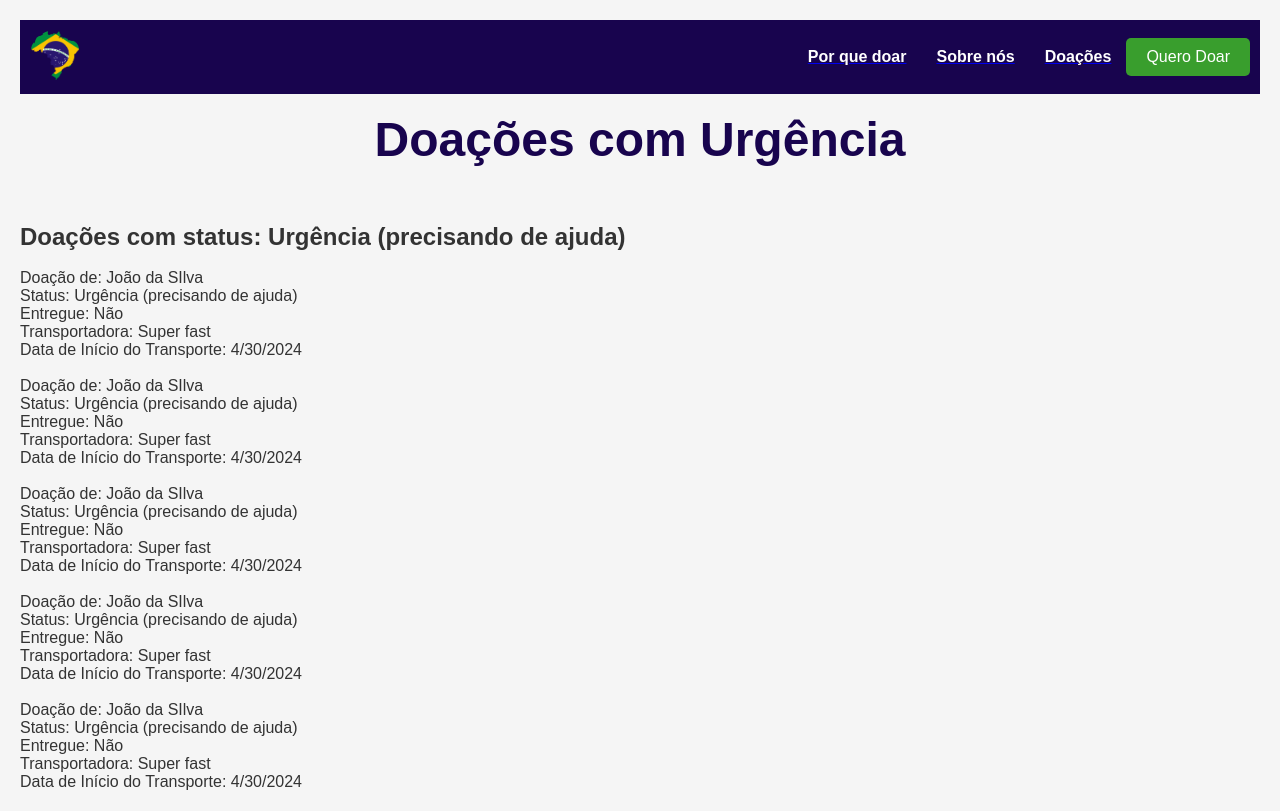
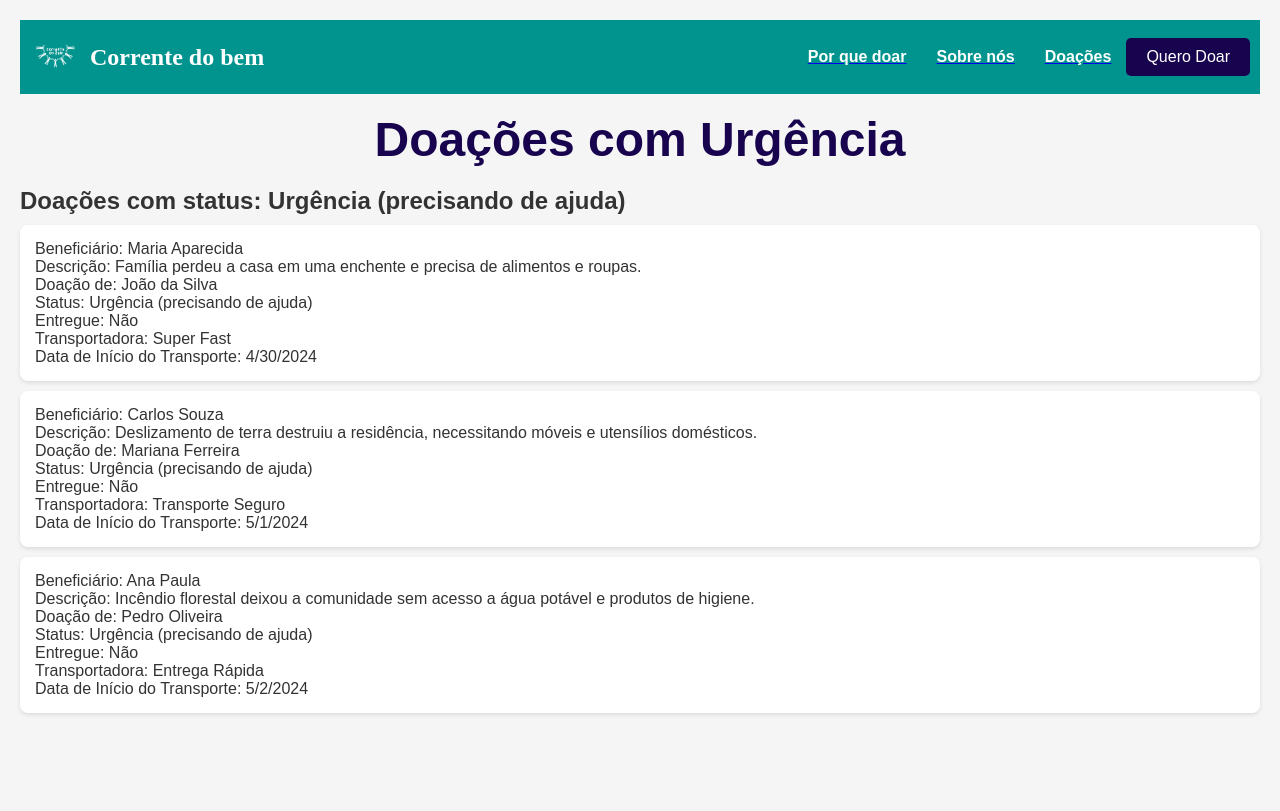
Before and after one commit to polichain/hackathon-g1, a Next.js app in the folder packages/nextjs/: page /quero-doar in a window 1280 px wide. Built offline with nearby package versions, Linux system fonts and the light colour scheme.

Commit message:
modificacoes finais

```diff
--- a/packages/nextjs/pages/quero-doar.tsx
+++ b/packages/nextjs/pages/quero-doar.tsx
@@ -3,19 +3,61 @@ import Image from "next/image";
 import Link from "next/link";
 import logo from "../public/logo.png";
 
-/* aqui fingi ter doações */
+interface Need {
+  id: number;
+  beneficiary: string;
+  description: string;
+  status: string;
+  requiresTransport: boolean;
+}
 
-const needs = [
-  { id: 1, beneficiary: "Maria aparecida", description: "Need description", status: "Ativa", requiresTransport: true },
+interface Donation {
+  needId: number;
+  donor: string;
+  delivered: boolean;
+  carrier: string;
+  transitStartTime: number;
+}
+
+const needs: Need[] = [
+  {
+    id: 1,
+    beneficiary: "Maria Aparecida",
+    description: "Família perdeu a casa em uma enchente e precisa de alimentos e roupas.",
+    status: "Ativa",
+    requiresTransport: true,
+  },
+  {
+    id: 2,
+    beneficiary: "Carlos Souza",
+    description: "Deslizamento de terra destruiu a residência, necessitando móveis e utensílios domésticos.",
+    status: "Ativa",
+    requiresTransport: true,
+  },
+  {
+    id: 3,
+    beneficiary: "Ana Paula",
+    description: "Incêndio florestal deixou a comunidade sem acesso a água potável e produtos de higiene.",
+    status: "Ativa",
+    requiresTransport: true,
+  },
 ];
 
-const donations = [
-  { needId: 1, donor: "João da SIlva", delivered: false, carrier: "Super fast", transitStartTime: 1714444878 },
+const donations: Donation[] = [
+  { needId: 1, donor: "João da Silva", delivered: false, carrier: "Super Fast", transitStartTime: 1714444878 },
+  {
+    needId: 2,
+    donor: "Mariana Ferreira",
+    delivered: false,
+    carrier: "Transporte Seguro",
+    transitStartTime: 1714544878,
+  },
+  { needId: 3, donor: "Pedro Oliveira", delivered: false, carrier: "Entrega Rápida", transitStartTime: 1714644878 },
 ];
 
 const urgentStatuses = ["Ativa"];
 
-const QueroDoar = () => {
+const QueroDoar: React.FC = () => {
   const [selectedStatus] = useState("Urgência (precisando de ajuda)");
 
   return (
@@ -25,10 +67,9 @@ const QueroDoar = () => {
           <Link href="/sobre" passHref>
             <Image src={logo} alt="Logo" className="logo" width={50} height={50} />
           </Link>
+          <span className="project-title">Corrente do bem</span>
         </div>
         <nav className="nav">
-          <br />
-
           <Link href="/por-que-doar" passHref>
             <div>Por que doar</div>
           </Link>
@@ -46,75 +87,25 @@ const QueroDoar = () => {
       <main>
         <br />
         <h1 className="centered-title">Doações com Urgência</h1>
-        <div className="filter-container"></div>
-        <br />
         <div className="donations-list">
-          <br />
-
           <h2>Doações com status: {selectedStatus}</h2>
-
-          {/* Mapeia as doações com base no status selecionado */}
-
           {donations
-            .filter(donation => needs.find(need => need.id === donation.needId && urgentStatuses.includes(need.status)))
-            .map(donation => (
-              <div key={donation.needId}>
-                <br />
+            .filter(donation => needs.some(need => need.id === donation.needId && urgentStatuses.includes(need.status)))
+            .map(donation => {
+              const need = needs.find(need => need.id === donation.needId);
+              if (!need) return null;
+              return (
+                <div key={donation.needId} className="donation-item">
+                  <p>Beneficiário: {need.beneficiary}</p>
+                  <p>Descrição: {need.description}</p>
                   <p>Doação de: {donation.donor}</p>
                   <p>Status: {selectedStatus}</p>
                   <p>Entregue: {donation.delivered ? "Sim" : "Não"}</p>
                   <p>Transportadora: {donation.carrier}</p>
                   <p>Data de Início do Transporte: {new Date(donation.transitStartTime * 1000).toLocaleDateString()}</p>
                 </div>
-            ))}
-          {donations
-            .filter(donation => needs.find(need => need.id === donation.needId && urgentStatuses.includes(need.status)))
-            .map(donation => (
-              <div key={donation.needId}>
-                <br />
-                <p>Doação de: {donation.donor}</p>
-                <p>Status: {selectedStatus}</p>
-                <p>Entregue: {donation.delivered ? "Sim" : "Não"}</p>
-                <p>Transportadora: {donation.carrier}</p>
-                <p>Data de Início do Transporte: {new Date(donation.transitStartTime * 1000).toLocaleDateString()}</p>
-              </div>
-            ))}
-          {donations
-            .filter(donation => needs.find(need => need.id === donation.needId && urgentStatuses.includes(need.status)))
-            .map(donation => (
-              <div key={donation.needId}>
-                <br />
-                <p>Doação de: {donation.donor}</p>
-                <p>Status: {selectedStatus}</p>
-                <p>Entregue: {donation.delivered ? "Sim" : "Não"}</p>
-                <p>Transportadora: {donation.carrier}</p>
-                <p>Data de Início do Transporte: {new Date(donation.transitStartTime * 1000).toLocaleDateString()}</p>
-              </div>
-            ))}
-          {donations
-            .filter(donation => needs.find(need => need.id === donation.needId && urgentStatuses.includes(need.status)))
-            .map(donation => (
-              <div key={donation.needId}>
-                <br />
-                <p>Doação de: {donation.donor}</p>
-                <p>Status: {selectedStatus}</p>
-                <p>Entregue: {donation.delivered ? "Sim" : "Não"}</p>
-                <p>Transportadora: {donation.carrier}</p>
-                <p>Data de Início do Transporte: {new Date(donation.transitStartTime * 1000).toLocaleDateString()}</p>
-              </div>
-            ))}
-          {donations
-            .filter(donation => needs.find(need => need.id === donation.needId && urgentStatuses.includes(need.status)))
-            .map(donation => (
-              <div key={donation.needId}>
-                <br />
-                <p>Doação de: {donation.donor}</p>
-                <p>Status: {selectedStatus}</p>
-                <p>Entregue: {donation.delivered ? "Sim" : "Não"}</p>
-                <p>Transportadora: {donation.carrier}</p>
-                <p>Data de Início do Transporte: {new Date(donation.transitStartTime * 1000).toLocaleDateString()}</p>
-              </div>
-            ))}
+              );
+            })}
         </div>
       </main>
     </div>
--- a/packages/nextjs/styles/globals.css
+++ b/packages/nextjs/styles/globals.css
@@ -1,6 +1,4 @@
 /* styles/global.css */
-
-/* Reset CSS */
 * {
   margin: 0;
   padding: 0;
@@ -19,7 +17,7 @@ body {
 }
 
 .header {
-  background-color: #18044E;
+  background-color: #01948f;
   padding: 10px;
   color: white;
   display: flex;
@@ -30,13 +28,20 @@ body {
 .logo-container {
   display: flex;
   align-items: center;
-  justify-content: flex-end;
 }
 
 .logo-container img {
   border-radius: 50%;
   width: 50px;
   height: 50px;
+}
+
+.project-title {
+  font-family: 'Modernista';
+  margin-left: 10px;
+  font-size: 24px;
+  font-weight: bold;
+  color: white;
 }
 
 .nav {
@@ -80,15 +85,18 @@ body {
 }
 
 .section img {
-  width: 250px;
-  height: 250px;
+  width: 500px;
+  height: 300px;
   object-fit: cover;
-  border-radius: 8px; /* Deixar as imagens quadradas? */
+  border-radius: 8px;
 }
 
 .section-text {
+  font-size: 24px;
   flex: 1;
   margin-right: 20px;
+  word-wrap: break-word;
+  text-align: justify;
 }
 
 .section:nth-child(2) .section-text {
@@ -97,8 +105,15 @@ body {
   margin-left: 20px;
 }
 
+.donation-container {
+  border: 1px solid #ddd;
+  padding: 10px;
+  border-radius: 8px;
+  margin-bottom: 10px;
+}
+
 .donate-button {
-  background-color: #399E2D;
+  background-color: #18044E;
   color: white;
   padding: 10px 20px;
   border: none;
@@ -108,7 +123,7 @@ body {
 }
 
 .donate-button:hover {
-  background-color: #2ecc71;
+  background-color: #18044E;
 }
 
 .cta-container {
@@ -118,7 +133,7 @@ body {
 }
 
 .cta-button {
-  background-color: #399E2D;
+  background-color: #18044E;
   color: white;
   padding: 15px 30px;
   text-decoration: none;
@@ -130,5 +145,13 @@ body {
 }
 
 .cta-button:hover {
-  background-color: #2ecc71;
+  background-color: #18044E;
 }
+
+.donation-item {
+  background-color: #fff;
+  padding: 15px;
+  margin: 10px 0;
+  border-radius: 8px;
+  box-shadow: 0 2px 4px rgba(0, 0, 0, 0.1);
+}
```
Also changed, not shown: packages/nextjs/pages/doacoes.tsx (+106 -14 lines), packages/nextjs/pages/por-que-doar.tsx (+11 -32 lines), packages/nextjs/pages/sobre.tsx (+29 -33 lines), packages/nextjs/public/Captura de tela de 2024-07-13 03-54-25.png (added), packages/nextjs/public/logo.png. Lines whose indentation alone changed are shown as unchanged.
